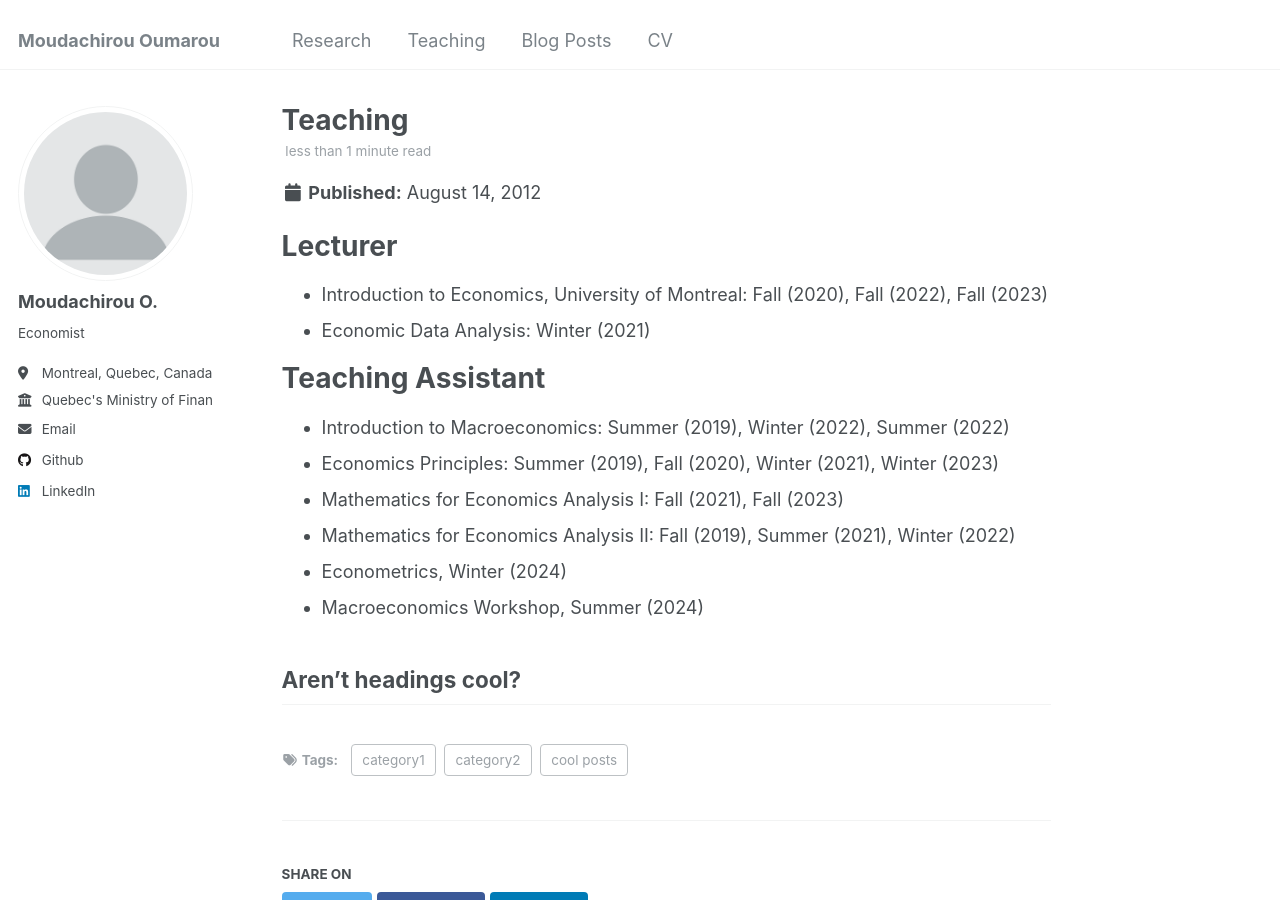
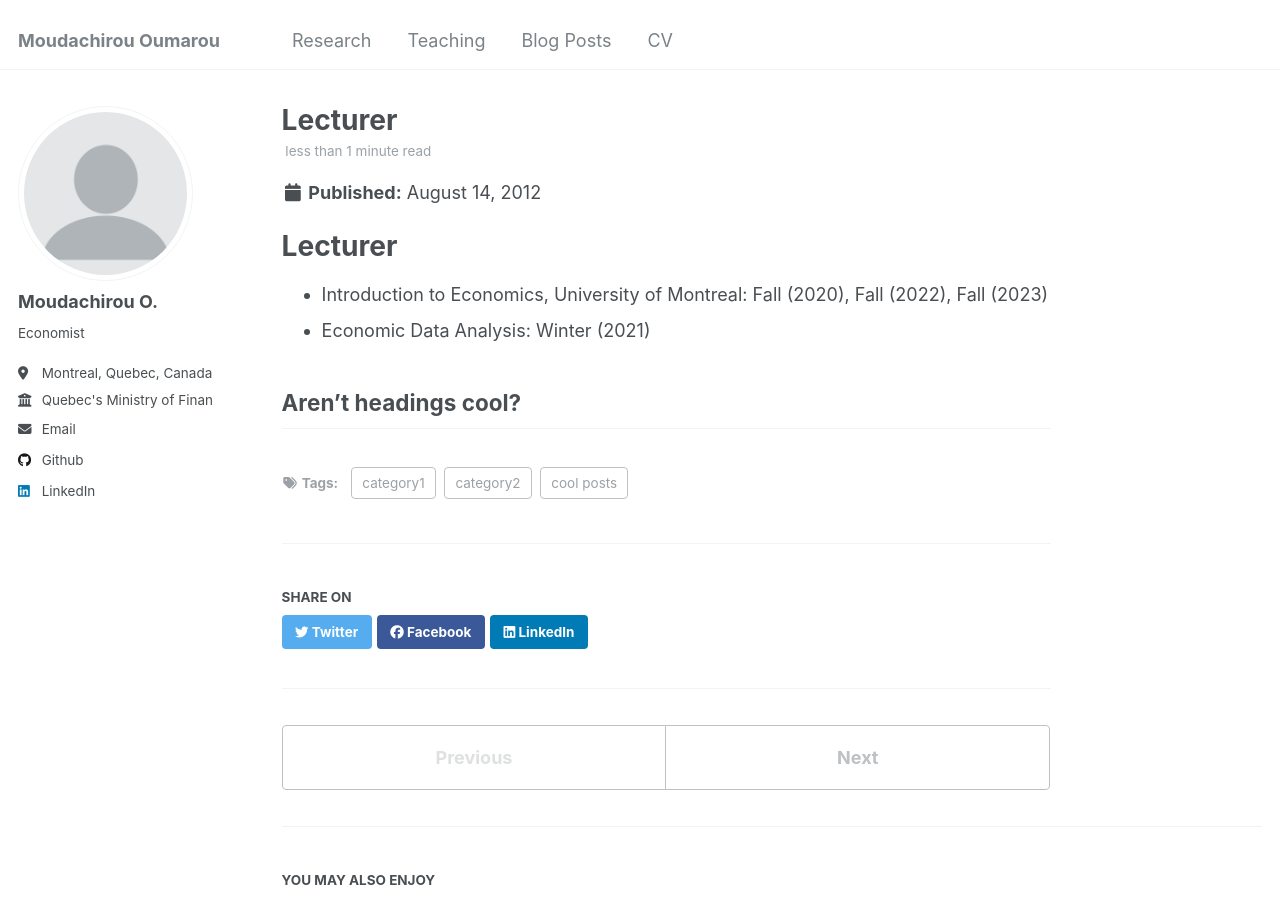
Before and after one commit to oumaroumoudachirou/oumaroumoudachirou.github.io, a Jekyll site: the page built from _posts/2012-08-14-blog-post-1.md, in a window 1280 px wide and 900 px high. Built offline with Jekyll 4.4.1, drawn with Linux system fonts in a browser that asks for light colours.

Commit message:
Update 2012-08-14-blog-post-1.md

```diff
--- a/_posts/2012-08-14-blog-post-1.md
+++ b/_posts/2012-08-14-blog-post-1.md
@@ -1,5 +1,5 @@
 ---
-title: 'Teaching'
+title: 'Lecturer'
 date: 2012-08-14
 permalink: /posts/2012/08/blog-post-1/
 tags:
@@ -16,14 +16,6 @@ Lecturer
 * Economic Data Analysis: Winter (2021)
 
 
-Teaching Assistant
-======
-* Introduction to Macroeconomics:  Summer (2019), Winter (2022), Summer (2022)
-* Economics Principles:  Summer (2019), Fall (2020), Winter (2021), Winter (2023)
-* Mathematics for Economics Analysis I: Fall (2021), Fall (2023)
-* Mathematics for Economics Analysis II: Fall (2019), Summer (2021),  Winter (2022)
-* Econometrics, Winter (2024)
-* Macroeconomics Workshop, Summer (2024)
 
 Aren't headings cool?
 ------
```
